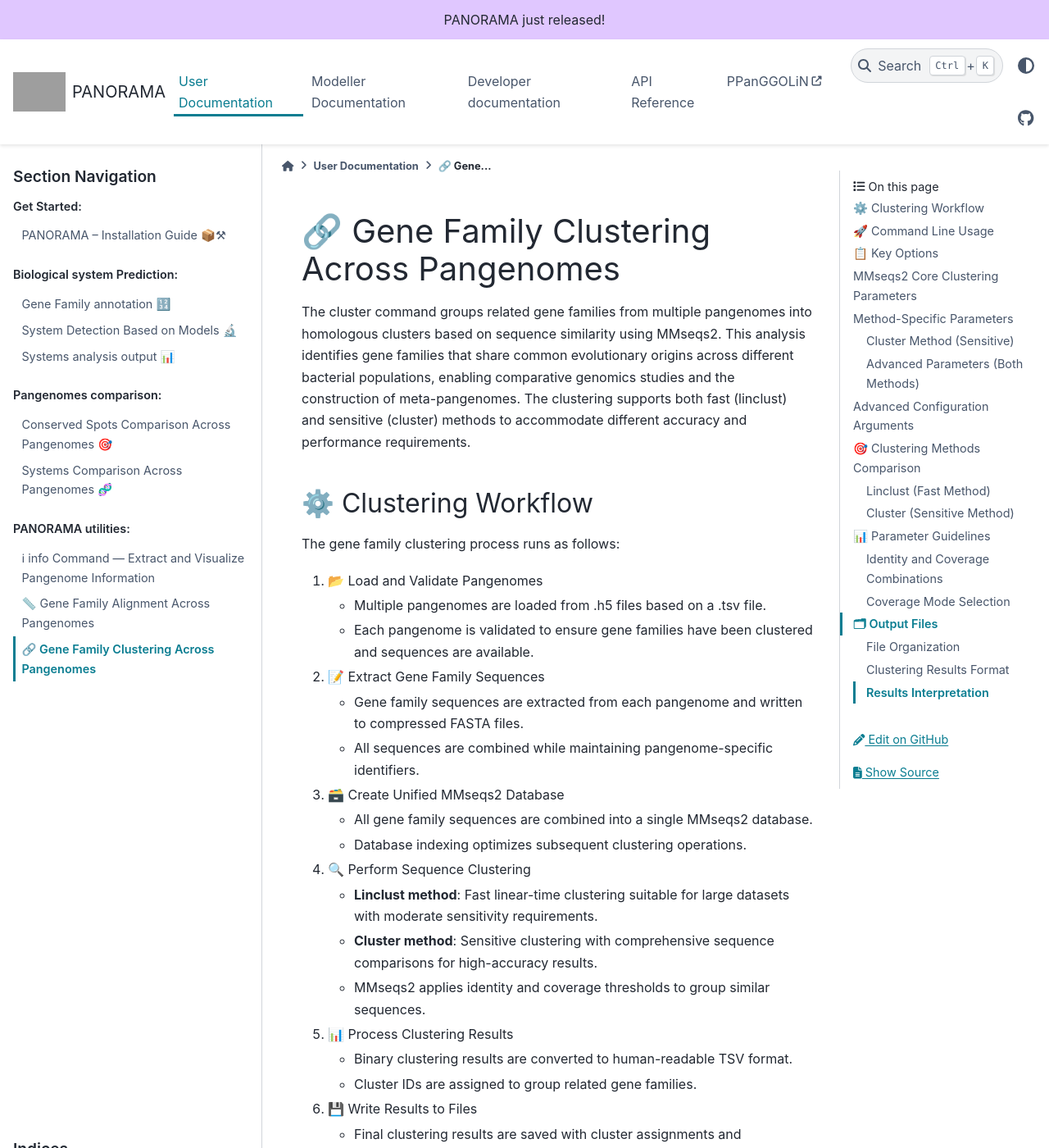
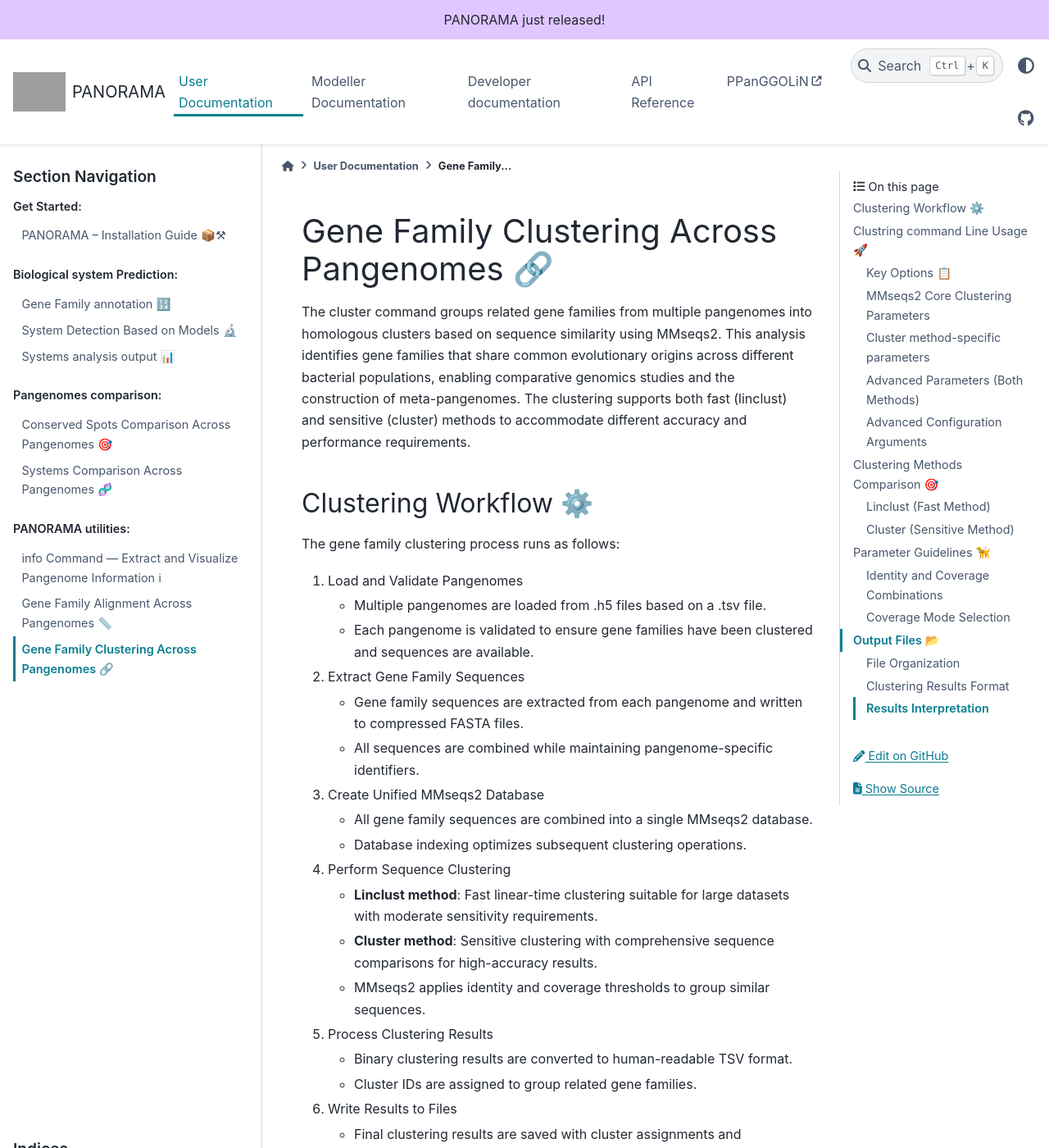
Before and after one commit to labgem/PANORAMA, a Sphinx documentation site: the page built from docs/user/clustering.md, in a window 1280 px wide and 1400 px high. Shown: the whole window at 82% size. Built offline with Sphinx 7.4.7 and the PyData theme 0.15.4, drawn with Linux system fonts in a browser that asks for light colours; the version number could not be read and is left out; some of the changed text lies outside the part shown; grey boxes are pictures that could not be loaded.

Commit message:
Standardize headings, icons, and formatting across documentation.

````diff
--- a/docs/user/clustering.md
+++ b/docs/user/clustering.md
@@ -1,5 +1,5 @@
 (clustering)=
-## 🔗 Gene Family Clustering Across Pangenomes
+# Gene Family Clustering Across Pangenomes 🔗
 
 The cluster command groups related gene families from multiple pangenomes into homologous clusters based on sequence
 similarity using MMseqs2. This analysis identifies gene families that share common evolutionary origins across different
@@ -7,60 +7,60 @@ bacterial populations, enabling comparative genomics studies and the constructio
 supports both fast (linclust) and sensitive (cluster) methods to accommodate different accuracy and performance
 requirements.
 
-### ⚙️ Clustering Workflow
+## Clustering Workflow ⚙️
 
 The gene family clustering process runs as follows:
 
-1. 📂 Load and Validate Pangenomes
+1. Load and Validate Pangenomes
     - Multiple pangenomes are loaded from .h5 files based on a .tsv file.
     - Each pangenome is validated to ensure gene families have been clustered and sequences are available.
-2. 📝 Extract Gene Family Sequences
+2. Extract Gene Family Sequences
     - Gene family sequences are extracted from each pangenome and written to compressed FASTA files.
     - All sequences are combined while maintaining pangenome-specific identifiers.
-3. 🗃️ Create Unified MMseqs2 Database
+3. Create Unified MMseqs2 Database
     - All gene family sequences are combined into a single MMseqs2 database.
     - Database indexing optimizes subsequent clustering operations.
-4. 🔍 Perform Sequence Clustering
+4. Perform Sequence Clustering
     - **Linclust method**: Fast linear-time clustering suitable for large datasets with moderate sensitivity
       requirements.
     - **Cluster method**: Sensitive clustering with comprehensive sequence comparisons for high-accuracy results.
     - MMseqs2 applies identity and coverage thresholds to group similar sequences.
-5. 📊 Process Clustering Results
+5. Process Clustering Results
     - Binary clustering results are converted to human-readable TSV format.
     - Cluster IDs are assigned to group related gene families.
-6. 💾 Write Results to Files
+6. Write Results to Files
     - Final clustering results are saved with cluster assignments and membership details.
 
-### 🚀 Command Line Usage
+## Clustring command Line Usage 🚀
 
-Fast clustering with linclust:
+- Fast clustering with linclust:
 
-```shell
-panorama cluster \
---pangenomes pangenomes.tsv \
---output clustering_results \
---method linclust \
---cluster_identity 0.8 \
---cluster_coverage 0.8 \
---threads 8
-```
+   ```shell
+   panorama cluster \
+   --pangenomes pangenomes.tsv \
+   --output clustering_results \
+   --method linclust \
+   --cluster_identity 0.8 \
+   --cluster_coverage 0.8 \
+   --threads 8
+   ```
 
-Sensitive clustering with comprehensive parameters:
+- Sensitive clustering with comprehensive parameters:
 
-```shell
-panorama cluster \
---pangenomes pangenomes.tsv \
---output clustering_results \
---method cluster \
---cluster_identity 0.5 \
---cluster_coverage 0.8 \
---cluster_sensitivity 7.5 \
---cluster_max_seqs 500 \
---threads 8 \
---keep_tmp
-```
+   ```shell
+   panorama cluster \
+   --pangenomes pangenomes.tsv \
+   --output clustering_results \
+   --method cluster \
+   --cluster_identity 0.5 \
+   --cluster_coverage 0.8 \
+   --cluster_sensitivity 7.5 \
+   --cluster_max_seqs 500 \
+   --threads 8 \
+   --keep_tmp
+   ```
 
-### 📋 Key Options
+### Key Options 📋
 
 | Shortcut | Argument     | Type           | Required/Optional | Description                                                      |
 |----------|--------------|----------------|-------------------|------------------------------------------------------------------|
@@ -77,9 +77,7 @@ panorama cluster \
 | —        | --cluster_cov_mode | Int   | True     | Coverage mode: 0=query, 1=target, 2=shorter, 3=longer, 4=both, 5=all (default: 0) |
 | —        | --cluster_eval     | Float | True     | E-value threshold for sequence similarity (default: 1e-3)                         |
 
-### Method-Specific Parameters
-
-#### Cluster Method (Sensitive)
+### Cluster method-specific parameters
 
 | Argument               | Type  | Description                                             |
 |------------------------|-------|---------------------------------------------------------|
@@ -87,7 +85,7 @@ panorama cluster \
 | --cluster_max_seqs     | Int   | Maximum sequences per cluster representative            |
 | --cluster_min_ungapped | Int   | Minimum ungapped alignment score                        |
 
-#### Advanced Parameters (Both Methods)
+### Advanced Parameters (Both Methods)
 
 | Argument                 | Type | Description                                                                             |
 |--------------------------|------|-----------------------------------------------------------------------------------------|
@@ -106,9 +104,9 @@ panorama cluster \
 | —        | --keep_tmp         | bool (flag)          | True     | Keep temporary files after completion (useful for debugging)   |
 | —        | --threads          | int                  | True     | Number of CPU threads for parallel processing (default: 1)     |
 
-### 🎯 Clustering Methods Comparison
+## Clustering Methods Comparison 🎯
 
-#### Linclust (Fast Method)
+### Linclust (Fast Method)
 
 **Algorithm**: Linear time complexity clustering
 **Performance**: Fast execution suitable for large datasets
@@ -120,7 +118,7 @@ panorama cluster \
 | Identity: 0.5-0.7 | Balanced approach        |
 | Identity: 0.3-0.5 | Permissive clustering    |
 
-#### Cluster (Sensitive Method)
+### Cluster (Sensitive Method)
 
 **Algorithm**: Comprehensive pairwise comparisons
 **Performance**: Slower but more thorough
@@ -133,9 +131,9 @@ panorama cluster \
 | Max Seqs    | 100-300           | Balanced performance      |
 | Max Seqs    | 500-1000          | Comprehensive but slow    |
 
-### 📊 Parameter Guidelines
+## Parameter Guidelines 🦮
 
-#### Identity and Coverage Combinations
+### Identity and Coverage Combinations
 
 | Identity | Coverage | Clustering Behavior | Biological Interpretation  |
 |----------|----------|---------------------|----------------------------|
@@ -145,7 +143,7 @@ panorama cluster \
 | 0.5      | 0.7      | Permissive          | Distant homologs           |
 | 0.3      | 0.5      | Very permissive     | Potential remote homology  |
 
-#### Coverage Mode Selection
+### Coverage Mode Selection
 
 | Mode | Coverage Target  | Best Use Case                                |
 |------|------------------|----------------------------------------------|
@@ -154,18 +152,18 @@ panorama cluster \
 | 2    | Shorter sequence | Balanced approach (recommended)              |
 | 3    | Longer sequence  | Conservative clustering                      |
 
-### 🗂 Output Files
+## Output Files 📂
 
 PANORAMA generates clustering results with detailed cluster membership information.
 
-#### File Organization
+### File Organization
 
 ```
 output_directory/
 └── clustering_results.tsv
 ```
 
-#### Clustering Results Format
+### Clustering Results Format
 
 The clustering results file contains the following columns:
 
@@ -175,7 +173,7 @@ The clustering results file contains the following columns:
 | referent   | Representative gene family ID       | PG1_FAM_001 |
 | in_clust   | Gene family member of this cluster  | PG2_FAM_045 |
 
-#### Results Interpretation
+### Results Interpretation
 
 - **cluster_id**: Sequential integer identifying each cluster group
 - **referent**: The representative (typically first or most abundant) family in the cluster
````
Also changed, not shown: docs/user/align.md (+39 -39 lines), docs/user/compare_systems.md (+1 -1 lines), docs/user/detection.md (+1 -1 lines), docs/user/info.md (+7 -7 lines), 1 other file.
